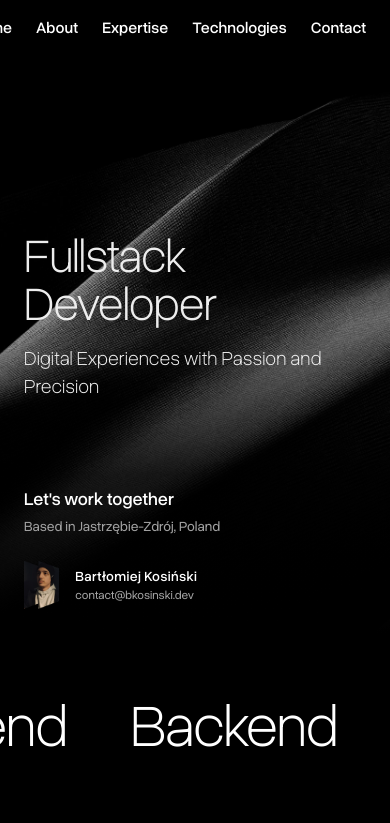
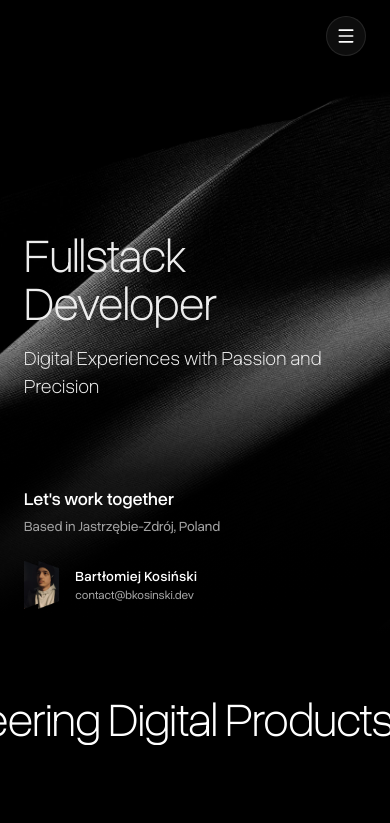
Before and after one commit to nonameprogram/portfolio, a Next.js app: page / in a window 390 px wide. Shown: the top 823 px of the page. Built offline with nearby package versions, Linux system fonts and the light colour scheme.

Commit message:
responsive menu and card

```diff
--- a/src/app/-components/sections/expertise-carousel.tsx
+++ b/src/app/-components/sections/expertise-carousel.tsx
@@ -84,7 +84,7 @@ export const ExpertiseCarousel = () => {
                 <h3 className="whitespace-pre-line font-medium text-2xl text-[#111] leading-snug transition-colors duration-300 group-hover:text-accent md:text-3xl">
                   {item.title}
                 </h3>
-                <div className="mt-4 grid grid-rows-[0fr] transition-[grid-template-rows] duration-500 ease-out group-hover:grid-rows-[1fr]">
+                <div className="responsive-card-description group-hover:!grid-rows-[1fr] mt-4 grid transition-[grid-template-rows] duration-500 ease-out">
                   <div className="overflow-hidden">
                     <p className="pt-4 text-[#555] text-lg leading-relaxed">
                       {item.desc}
--- a/src/app/globals.css
+++ b/src/app/globals.css
@@ -57,3 +57,15 @@ body {
     max-width: 128rem;
   }
 }
+
+@media (hover: none) {
+  .responsive-card-description {
+    grid-template-rows: 1fr;
+  }
+}
+
+@media (hover: hover) {
+  .responsive-card-description {
+    grid-template-rows: 0fr;
+  }
+}
--- a/src/components/navigation.tsx
+++ b/src/components/navigation.tsx
@@ -1,8 +1,14 @@
 "use client";
 
-import { motion, useMotionValueEvent, useScroll } from "motion/react";
+import { Menu as MenuIcon, X as XIcon } from "lucide-react";
+import {
+  AnimatePresence,
+  motion,
+  useMotionValueEvent,
+  useScroll,
+} from "motion/react";
 import type { MouseEvent } from "react";
-import { useState } from "react";
+import { useEffect, useState } from "react";
 import { cn } from "@/utils/cn";
 import { SectionContainer } from "./section-container";
 
@@ -18,10 +24,11 @@ export const Navigation = () => {
   const { scrollY } = useScroll();
   const [hidden, setHidden] = useState(false);
   const [scrolled, setScrolled] = useState(false);
+  const [isMobileMenuOpen, setIsMobileMenuOpen] = useState(false);
 
   useMotionValueEvent(scrollY, "change", (latest: number) => {
     const previous = scrollY.getPrevious() ?? 0;
-    if (latest > previous && latest > 150) {
+    if (!isMobileMenuOpen && latest > previous && latest > 150) {
       setHidden(true);
     } else {
       setHidden(false);
@@ -29,7 +36,20 @@ export const Navigation = () => {
     setScrolled(latest > 50);
   });
 
+  useEffect(() => {
+    if (isMobileMenuOpen) {
+      document.body.style.overflow = "hidden";
+    } else {
+      document.body.style.overflow = "unset";
+    }
+    return () => {
+      document.body.style.overflow = "unset";
+    };
+  }, [isMobileMenuOpen]);
+
   const handleClick = (e: MouseEvent<HTMLAnchorElement>, link: string) => {
+    setIsMobileMenuOpen(false);
+
     if (link.startsWith("#") && link.length > 1) {
       e.preventDefault();
       const section = document.querySelector(link);
@@ -43,11 +63,14 @@ export const Navigation = () => {
   };
 
   return (
+    <>
       <motion.div
         animate={hidden ? "hidden" : "visible"}
         className={cn(
           "fixed top-0 right-0 left-0 z-50 w-full transition-all duration-300",
-        scrolled ? "bg-black/50 backdrop-blur-md" : "bg-transparent"
+          scrolled || isMobileMenuOpen
+            ? "bg-black/80 backdrop-blur-lg"
+            : "bg-transparent"
         )}
         transition={{ duration: 0.35, ease: "easeInOut" }}
         variants={{
@@ -55,10 +78,13 @@ export const Navigation = () => {
           hidden: { y: "-100%", opacity: 0 },
         }}
       >
-      <SectionContainer className="flex items-center justify-end gap-6 py-4">
+        <SectionContainer className="flex items-center justify-between gap-6 py-4 md:justify-end">
+          <div className="md:hidden" />
+
+          <nav className="hidden items-center gap-8 md:flex">
             {navItems.map((item) => (
               <a
-            className="font-medium text-white transition-colors hover:text-neutral-300"
+                className="group relative font-medium text-white transition-colors"
                 href={item.link}
                 key={item.name}
                 onClick={(e) => handleClick(e, item.link)}
@@ -66,7 +92,73 @@ export const Navigation = () => {
                 {item.name}
               </a>
             ))}
+          </nav>
+
+          <button
+            aria-label="Toggle menu"
+            className="relative z-[60] flex h-10 w-10 items-center justify-center rounded-full border border-white/10 bg-white/5 text-white transition-all hover:bg-white/10 md:hidden"
+            onClick={() => setIsMobileMenuOpen(!isMobileMenuOpen)}
+            type="button"
+          >
+            <AnimatePresence mode="wait">
+              {isMobileMenuOpen ? (
+                <motion.div
+                  animate={{ opacity: 1, rotate: 0, scale: 1 }}
+                  exit={{ opacity: 0, rotate: 90, scale: 0.5 }}
+                  initial={{ opacity: 0, rotate: -90, scale: 0.5 }}
+                  key="close"
+                  transition={{ duration: 0.2 }}
+                >
+                  <XIcon className="h-5 w-5" />
+                </motion.div>
+              ) : (
+                <motion.div
+                  animate={{ opacity: 1, rotate: 0, scale: 1 }}
+                  exit={{ opacity: 0, rotate: -90, scale: 0.5 }}
+                  initial={{ opacity: 0, rotate: 90, scale: 0.5 }}
+                  key="menu"
+                  transition={{ duration: 0.2 }}
+                >
+                  <MenuIcon className="h-5 w-5" />
+                </motion.div>
+              )}
+            </AnimatePresence>
+          </button>
         </SectionContainer>
       </motion.div>
+
+      <AnimatePresence>
+        {isMobileMenuOpen && (
+          <motion.div
+            animate={{ opacity: 1 }}
+            className="fixed inset-0 z-40 bg-black/95 backdrop-blur-xl md:hidden"
+            exit={{ opacity: 0 }}
+            initial={{ opacity: 0 }}
+            transition={{ duration: 0.2 }}
+          >
+            <nav className="flex h-full flex-col items-start justify-start gap-6 p-8 pt-24">
+              {navItems.map((item, index) => (
+                <motion.a
+                  animate={{ opacity: 1, x: 0 }}
+                  className="group relative font-semibold text-2xl text-white tracking-tight transition-colors"
+                  href={item.link}
+                  initial={{ opacity: 0, x: -10 }}
+                  key={item.name}
+                  onClick={(e) => handleClick(e, item.link)}
+                  transition={{ delay: 0.05 + index * 0.03, duration: 0.3 }}
+                >
+                  {item.name}
+                  <motion.div
+                    className="absolute -bottom-1 left-0 h-0.5 bg-accent"
+                    initial={{ width: 0 }}
+                    whileHover={{ width: "100%" }}
+                  />
+                </motion.a>
+              ))}
+            </nav>
+          </motion.div>
+        )}
+      </AnimatePresence>
+    </>
   );
 };
--- a/src/components/scroll-text.tsx
+++ b/src/components/scroll-text.tsx
@@ -28,7 +28,7 @@ function ParallaxText({
   return (
     <div className="m-0 flex flex-nowrap overflow-hidden whitespace-nowrap">
       <motion.div
-        className="flex flex-nowrap gap-16 whitespace-nowrap font-light text-6xl text-white leading-none tracking-tight md:gap-32 md:text-[10rem]"
+        className="flex flex-nowrap gap-16 whitespace-nowrap font-light text-5xl text-white leading-none tracking-tight tracking-tight md:gap-32 md:text-6xl lg:text-8xl"
         style={{ x }}
       >
         {content}
@@ -45,7 +45,7 @@ function ParallaxText({
 }
 
 export const ScrollText = ({
-  items = ["Frontend", "Backend", "Mobile", "Architecture", "AI"],
+  items = ["Engineering Digital Products That Stay Steps Ahead"],
   scrollSpeed = -0.01,
   initialX = -1.5,
 }: {
```
Lines whose indentation alone changed are shown as unchanged.
